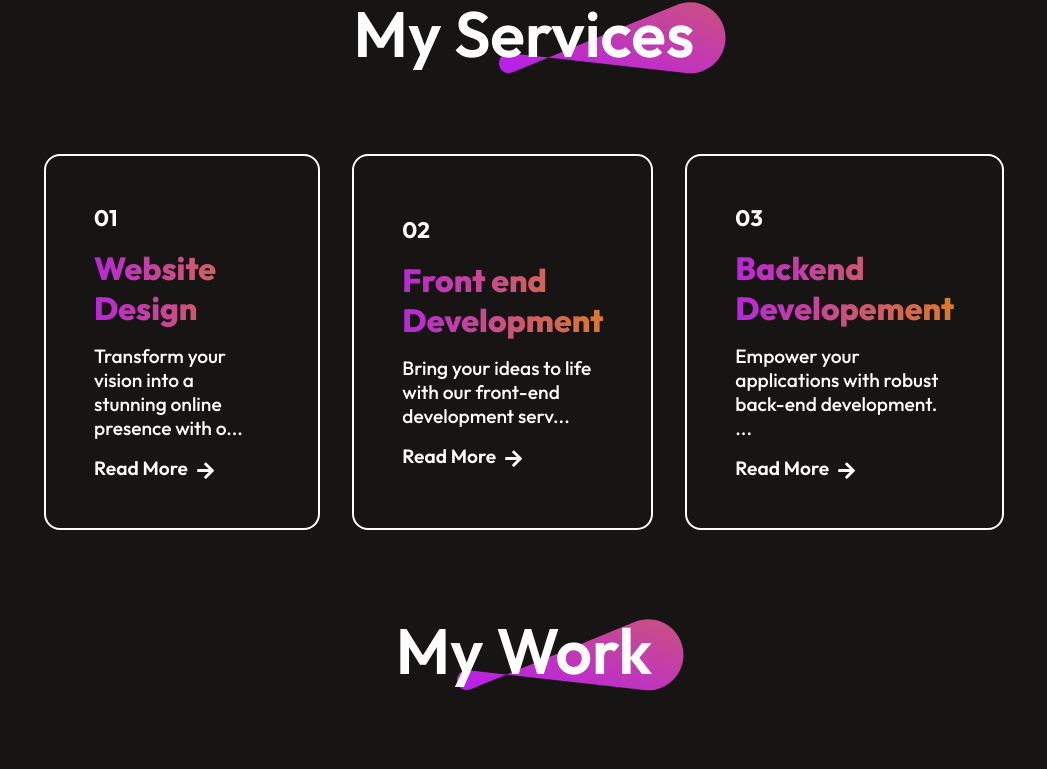
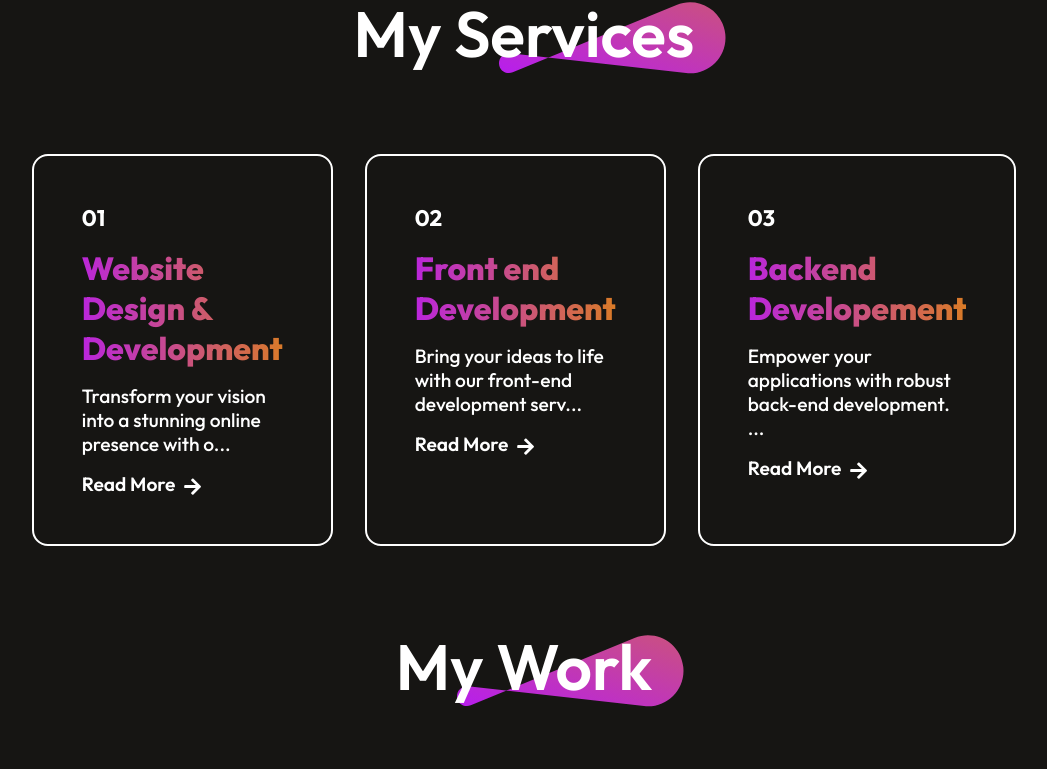
Before and after one commit to 123atif/my-portfolio, a React (Vite) app in the folder my-personal-portfolio/: page / in a window 1280 px wide. Shown: the part 1757-2526 px from the top of the page, without its empty margins (116-1163 px from the left). Built offline with nearby package versions, Linux system fonts and the light colour scheme.

Commit message:
fix services design issue add 2 new works

```diff
--- /dev/null
+++ b/my-personal-portfolio/src/components/MyServices.jsx
@@ -0,0 +1,30 @@
+import React, { useState } from "react";
+import { FaArrowRight } from "react-icons/fa";
+import "../styles/services.css";
+
+const MyServices = ({ service }) => {
+  const [readMore, setReadMore] = useState(false);
+
+  let description = service.description;
+  if (!readMore) {
+    description = service.s_desc.slice(0, 60) + "...";
+  } else {
+    description = service.s_desc;
+  }
+
+  return (
+    <div key={service.id} className="service-format">
+      <h3>{service.s_no}</h3>
+      <h2>{service.s_name}</h2>
+      <p className="description">{description}</p>
+      <div className="services-readmore">
+        <p onClick={() => setReadMore(() => !readMore)} key={service.id}>
+          {readMore ? "Less" : "Read More"}
+          <FaArrowRight className="arrow" />
+        </p>
+      </div>
+    </div>
+  );
+};
+
+export default MyServices;
--- a/my-personal-portfolio/src/components/Services.jsx
+++ b/my-personal-portfolio/src/components/Services.jsx
@@ -1,39 +1,18 @@
-import React, { useState } from "react";
 import "../styles/services.css";
 import Heading from "../common/Heading";
 import { Services_Data } from "../data";
-import { FaArrowRight } from "react-icons/fa";
+import MyServices from "./MyServices";
 
 const Services = () => {
-  const [readMore, setReadMore] = useState(false);
-
   return (
     <div className="services" id="services">
       <div className="services-heading">
         <Heading heading="My Services" />
       </div>
       <div className="service-container">
-        {Services_Data.map((service) => {
-          let description;
-          if (!readMore) {
-            description = service.s_desc.slice(0, 60) + "...";
-          } else {
-            description = service.s_desc;
-          }
-          return (
-            <div key={service.id} className="service-format">
-              <h3>{service.s_no}</h3>
-              <h2>{service.s_name}</h2>
-              <p className="description">{description}</p>
-              <div className="services-readmore">
-                <p onClick={() => setReadMore(() => !readMore)}>
-                  {readMore ? "Less" : "Read More"}
-                  <FaArrowRight className="arrow" />
-                </p>
-              </div>
-            </div>
-          );
-        })}
+        {Services_Data.map((service) => (
+          <MyServices service={service} key={service.id} />
+        ))}
       </div>
     </div>
   );
--- a/my-personal-portfolio/src/data/index.js
+++ b/my-personal-portfolio/src/data/index.js
@@ -1,17 +1,16 @@
 import job from "../assets/job-listing-project.png";
 import snapgram from "../assets/snapgram.svg";
-// import todo_project from "../assets/todo-project.png";
 import dashboard from "../assets/dashboard.png";
-
+import eCommerce from "../assets/e-com.png";
 import food from "../assets/food-app.png";
 import robot from "../assets/robot.png";
 import movie from "../assets/movie.png";
-
+import indya from "../assets/indya.png";
 export const Services_Data = [
   {
     id: 1,
     s_no: "01",
-    s_name: "Website Design",
+    s_name: "Website Design & Development",
     s_desc:
       "Transform your vision into a stunning online presence with our innovative web design services. We craft user-friendly, responsive websites that captivate your audience and elevate your brand.",
   },
@@ -44,8 +43,8 @@ export const myWork = [
   },
   {
     id: 3,
-    link: "https://123atif.github.io/movieapp/",
-    w_img: movie,
+    link: "https://github.com/123atif/e-commerce-react",
+    w_img: eCommerce,
   },
   {
     id: 4,
@@ -59,7 +58,17 @@ export const myWork = [
   },
   {
     id: 6,
+    link: "https://github.com/walifile/andya-ai-main-site/tree/feat/design-pages-atif",
+    w_img: indya,
+  },
+  {
+    id: 7,
     link: "https://123atif.github.io/reactfriend/",
     w_img: robot,
   },
+  {
+    id: 8,
+    link: "https://123atif.github.io/movieapp/",
+    w_img: movie,
+  },
 ];
--- a/my-personal-portfolio/src/styles/services.css
+++ b/my-personal-portfolio/src/styles/services.css
@@ -17,7 +17,6 @@
   display: flex;
   flex-direction: column;
   gap: 1rem;
-  justify-content: center;
   border: 2px solid white;
   border-radius: 1rem;
   padding: 3rem;
```
Also changed, not shown: my-personal-portfolio/src/assets/e-com.png (added), my-personal-portfolio/src/assets/indya.png (added).
